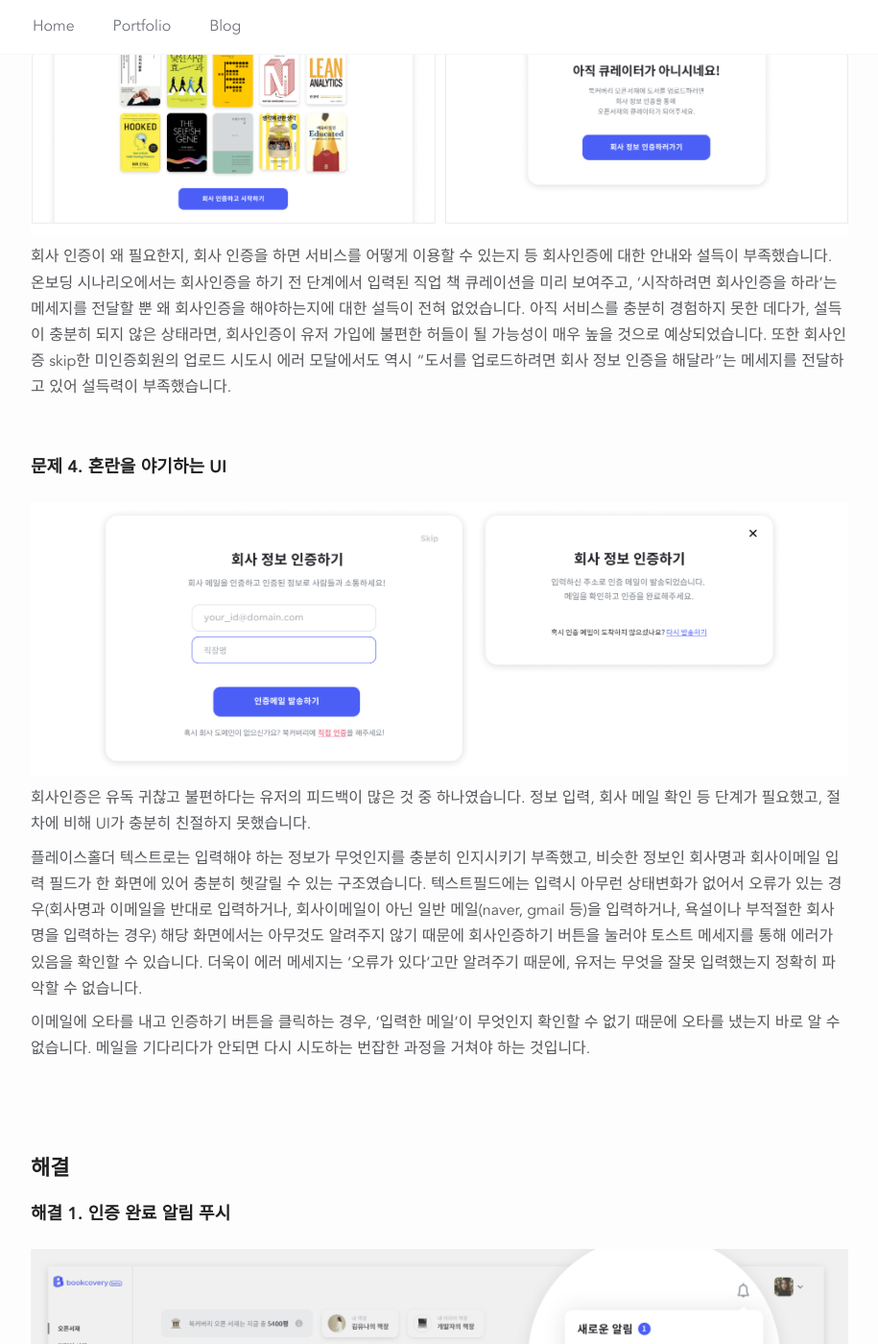
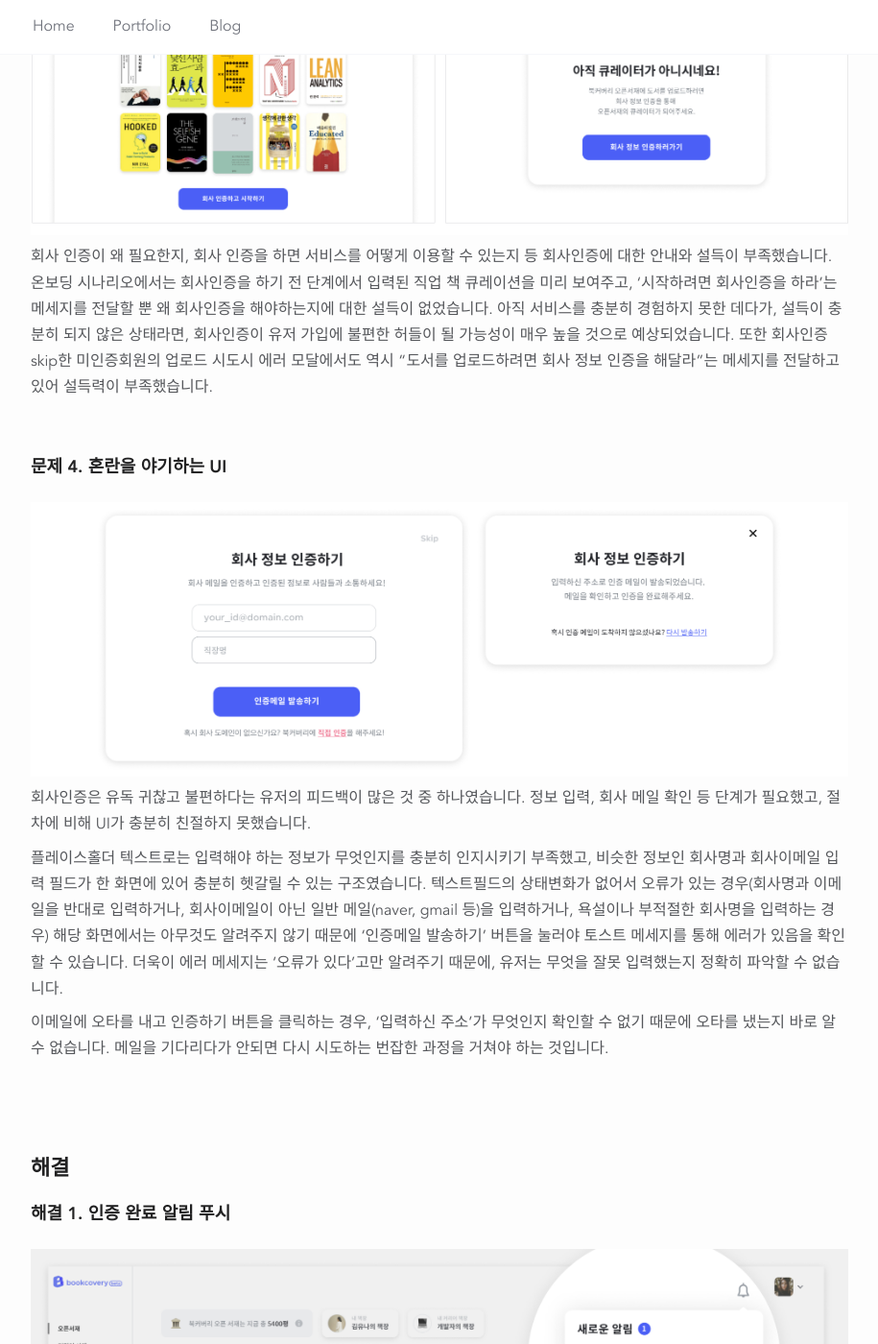
Before and after one commit to junethirty/junethirty.github.io, a Jekyll site: the page built from _portfolio/01_bookcovery.com.markdown, in a window 1280 px wide and 1400 px high, scrolled down 3238 px. Shown: the whole window at 96% size, without its empty margins (182-1097 px from the left). Built offline with Jekyll 4.4.1, drawn with Linux system fonts in a browser that asks for light colours; nearby versions of some CDN libraries; some of the changed text lies outside the part shown.

Commit message:
minor changes

```diff
--- a/_portfolio/01_bookcovery.com.markdown
+++ b/_portfolio/01_bookcovery.com.markdown
@@ -71,7 +71,7 @@
 <div class="img_row">
 	<img class="col three" src="{{ site.baseurl }}/img/bookcovery.company/bookcovery.company.05.jpg" alt="" title="bookcovery.company.05"/>
 </div>
-회사 인증이 왜 필요한지, 회사 인증을 하면 서비스를 어떻게 이용할 수 있는지 등 회사인증에 대한 안내와 설득이 부족했습니다. 온보딩 시나리오에서는 회사인증을 하기 전 단계에서 입력된 직업 책 큐레이션을 미리 보여주고, '시작하려면 회사인증을 하라'는 메세지를 전달할 뿐 왜 회사인증을 해야하는지에 대한 설득이 전혀 없었습니다. 아직 서비스를 충분히 경험하지 못한 데다가, 설득이 충분히 되지 않은 상태라면, 회사인증이 유저 가입에 불편한 허들이 될 가능성이 매우 높을 것으로 예상되었습니다. 또한 회사인증 skip한 미인증회원의 업로드 시도시 에러 모달에서도 역시 "도서를 업로드하려면 회사 정보 인증을 해달라"는 메세지를 전달하고 있어 설득력이 부족했습니다.
+회사 인증이 왜 필요한지, 회사 인증을 하면 서비스를 어떻게 이용할 수 있는지 등 회사인증에 대한 안내와 설득이 부족했습니다. 온보딩 시나리오에서는 회사인증을 하기 전 단계에서 입력된 직업 책 큐레이션을 미리 보여주고, '시작하려면 회사인증을 하라'는 메세지를 전달할 뿐 왜 회사인증을 해야하는지에 대한 설득이 없었습니다. 아직 서비스를 충분히 경험하지 못한 데다가, 설득이 충분히 되지 않은 상태라면, 회사인증이 유저 가입에 불편한 허들이 될 가능성이 매우 높을 것으로 예상되었습니다. 또한 회사인증 skip한 미인증회원의 업로드 시도시 에러 모달에서도 역시 "도서를 업로드하려면 회사 정보 인증을 해달라"는 메세지를 전달하고 있어 설득력이 부족했습니다.
 
 <br>
 
@@ -81,9 +81,9 @@
 </div>
 회사인증은 유독 귀찮고 불편하다는 유저의 피드백이 많은 것 중 하나였습니다. 정보 입력, 회사 메일 확인 등 단계가 필요했고, 절차에 비해 UI가 충분히 친절하지 못했습니다.
 
-플레이스홀더 텍스트로는 입력해야 하는 정보가 무엇인지를 충분히 인지시키기 부족했고, 비슷한 정보인 회사명과 회사이메일 입력 필드가 한 화면에 있어 충분히 헷갈릴 수 있는 구조였습니다. 텍스트필드에는 입력시 아무런 상태변화가 없어서 오류가 있는 경우(회사명과 이메일을 반대로 입력하거나, 회사이메일이 아닌 일반 메일(naver, gmail 등)을 입력하거나, 욕설이나 부적절한 회사명을 입력하는 경우) 해당 화면에서는 아무것도 알려주지 않기 때문에 회사인증하기 버튼을 눌러야 토스트 메세지를 통해 에러가 있음을 확인할 수 있습니다. 더욱이 에러 메세지는 '오류가 있다'고만 알려주기 때문에, 유저는 무엇을 잘못 입력했는지 정확히 파악할 수 없습니다.
+플레이스홀더 텍스트로는 입력해야 하는 정보가 무엇인지를 충분히 인지시키기 부족했고, 비슷한 정보인 회사명과 회사이메일 입력 필드가 한 화면에 있어 충분히 헷갈릴 수 있는 구조였습니다. 텍스트필드의 상태변화가 없어서 오류가 있는 경우(회사명과 이메일을 반대로 입력하거나, 회사이메일이 아닌 일반 메일(naver, gmail 등)을 입력하거나, 욕설이나 부적절한 회사명을 입력하는 경우) 해당 화면에서는 아무것도 알려주지 않기 때문에 '인증메일 발송하기' 버튼을 눌러야 토스트 메세지를 통해 에러가 있음을 확인할 수 있습니다. 더욱이 에러 메세지는 '오류가 있다'고만 알려주기 때문에, 유저는 무엇을 잘못 입력했는지 정확히 파악할 수 없습니다.
 
-이메일에 오타를 내고 인증하기 버튼을 클릭하는 경우, '입력한 메일'이 무엇인지 확인할 수 없기 때문에 오타를 냈는지 바로 알 수 없습니다. 메일을 기다리다가 안되면 다시 시도하는 번잡한 과정을 거쳐야 하는 것입니다.
+이메일에 오타를 내고 인증하기 버튼을 클릭하는 경우, '입력하신 주소'가 무엇인지 확인할 수 없기 때문에 오타를 냈는지 바로 알 수 없습니다. 메일을 기다리다가 안되면 다시 시도하는 번잡한 과정을 거쳐야 하는 것입니다.
 
 <br><br><br>
 
@@ -121,13 +121,14 @@
 	자동 승인을 통해 인증 완료 후 나중에 북커버리에서 승인 절차를 거치는 방식으로 변경되었습니다.
 </div>
 
+##### 온보딩 멘트 변경 및 이미지 변경
+
+온보딩 과정에서 직업 정보를 입력한 직후 화면에서 기존에는 입력한 직업을 위한 책 리스트를 미리 보여주었으나, 회사 인증에 대한 설득이 더 많이 필요했으므로 회사 인증을 설명할 수 있는 이미지와 멘트로 개선하였습니다. 북커버리에는 다양한 직업 사람들이 신뢰할 수 있는 관계를 맺고 소통하고 있고, 이를 위해서 회사 인증이 필요하다는 논리로 유저를 설득했습니다. 이를 직관적으로 이해할 수 있도록 회사 정보 프로필을 보여주는 캐릭터가 책을 보고 읽는 일러스트레이션을 그렸습니다.
+
 ##### 미인증회원 업로드 시도시 에러 모달 멘트 변경
 
 제목을 통해 회사인증이 '필요함'을 인지시키고, '신뢰할 수 있는 도서 정보를 나누고 소통할 수 있도록 간단한 회사 정보 인증을 받고 있습니다.' 왜 회사 인증이 필요한지에 대해 유저를 설득하고 충분히 안내할 수 있도록 에러 모달 멘트를 변경했습니다.
 
-##### 온보딩 멘트 변경 및 이미지 변경
-
-온보딩 과정에서 직업 정보를 입력한 직후 화면에서 기존에는 입력한 직업을 위한 책 리스트를 미리 보여주었으나, 회사 인증에 대한 설득이 더 많이 필요했으므로 회사 인증을 설명할 수 있는 이미지와 멘트로 개선하였습니다. 북커버리에는 다양한 직업 사람들이 신뢰할 수 있는 관계를 맺고 소통하고 있고, 이를 위해서 회사 인증이 필요하다는 논리로 유저를 설득했습니다. 이를 직관적으로 이해할 수 있도록 회사 정보 프로필을 보여주는 캐릭터가 책을 보고 읽는 일러스트레이션을 그렸습니다.
 <br><br>
 
 #### 해결 5. 혼란을 줄이도록 UI 개선
@@ -218,7 +219,7 @@
 <div class="col three caption">
 	혼동을 줄이기 위해 Select Control을 선택 완료해야 텍스트필드가 생성, 텍스트필드를 입력해야 버튼이 생성됩니다.
 </div>
-기존에 두 단계로 나뉘어 있던 직업명 입력 단계와 회사인증 단계를 하나의 화면에 합쳐서, 직업명만 선택하고 인증을 하지 않아도 온보딩이 가능하도록 플로우를 변경됩니다. 직업명을 입력하면, 회사명 필드 아래에 '프리랜서입니다'라는 버튼이 생성됩니다. '회사 인증을 할 수 없다', '회사가 없다'라는 워딩보다는 전문적이고 신뢰할 수 있는 유저임을 포지셔닝하기 위해 '프리랜서'라는 단어를 사용했습니다.
+기존에 두 단계로 나뉘어 있던 직업명 입력 단계와 회사인증 단계를 하나의 화면에 합쳐서, 직업명만 선택하고 인증을 하지 않아도 온보딩이 가능하도록 플로우를 변경됩니다. 직업명을 입력하면, 회사명 필드와 '소속이 없습니다'라는 버튼이 생성됩니다. '회사 인증을 할 수 없다', '회사가 없다'라는 워딩보다는 전문적이고 신뢰할 수 있는 유저임을 포지셔닝하기 위해 '소속이 없습니다'라는 단어를 사용했고, 회사명을 입력하지 않은 유저의 프로필 및 네임택의 회사명에는 '프리랜서'라는 단어를 사용했습니다.
 
 <br>
 
```
Also changed, not shown: other parts of _portfolio/01_bookcovery.com.markdown (+2 -2 lines), img/bookcovery.company/bookcovery.company.06.jpg, img/bookcovery.company/bookcovery.company.08.jpg, img/bookcovery.company/bookcovery.company.13.jpg, img/bookcovery.company/bookcovery.company.14.jpg, img/bookcovery.company/bookcovery.company.15.jpg, img/bookcovery.company_cover.jpg.
